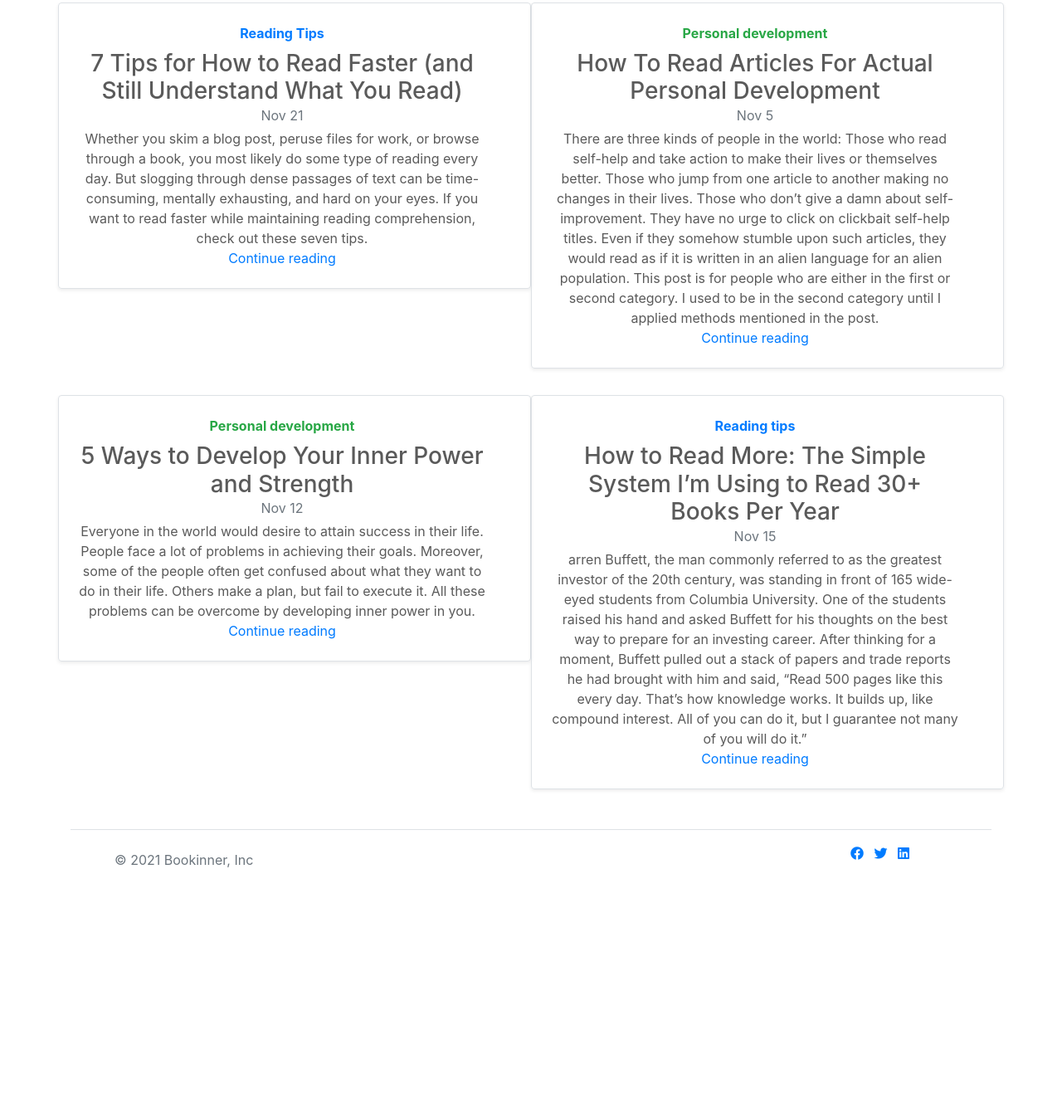
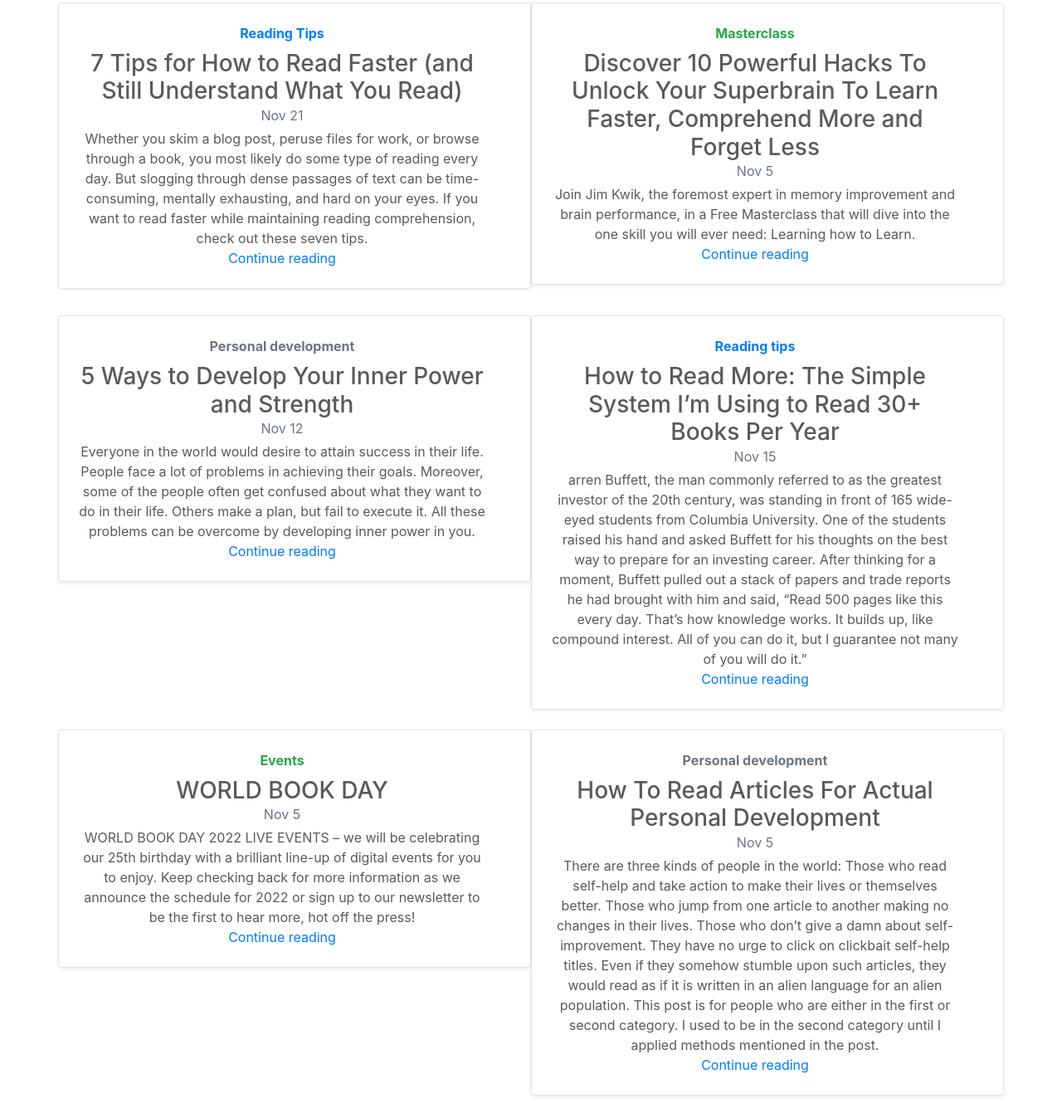
Before and after one commit to florencemezino/bookinner, a plain HTML site: page community.html in a window 1280 px wide. Shown: the part 1752-3099 px from the top of the page at 83% size. Before the commit the page ends 2896 px from the top, so only its background shows below. Drawn offline with nearby package versions, Linux system fonts and the light colour scheme; files that its build step writes are made by us from their sources.

Commit message:
Add requirements.txt and procfile , update content on blog from community page adding event and masterclass, include free ebook reward for user who registers

```diff
--- a/community.html
+++ b/community.html
@@ -166,15 +166,13 @@
   <div class="col-md-6">
     <div class="row g-0 border rounded overflow-hidden flex-md-row mb-4 shadow-sm h-md-250 position-relative">
       <div class="col p-4 d-flex flex-column position-static">
-        <strong class="d-inline-block mb-2 text-success">Personal development</strong>
-        <h3 class="mb-0">How To Read Articles For Actual Personal Development</h3>
+        <strong class="d-inline-block mb-2 text-success">Masterclass</strong>
+        <h3 class="mb-0">Discover 10 Powerful Hacks To Unlock Your Superbrain To Learn Faster, Comprehend More and Forget Less
+        </h3>
         <div class="mb-1 text-muted">Nov 5</div>
-        <p class="mb-auto text-alogn-left">There are three kinds of people in the world:
-          Those who read self-help and take action to make their lives or themselves better.
-          Those who jump from one article to another making no changes in their lives.
-          Those who don’t give a damn about self-improvement. They have no urge to click on clickbait self-help titles. Even if they somehow stumble upon such articles, they would read as if it is written in an alien language for an alien population.
-          This post is for people who are either in the first or second category. I used to be in the second category until I applied methods mentioned in the post.</p>
-        <a href="https://medium.com/the-mission/how-i-read-self-improvement-articles-for-real-personal-growth-without-wasting-my-time-d38d1cfffe14" class="stretched-link">Continue reading</a>
+        <p class="mb-auto text-alogn-left">Join Jim Kwik, the foremost expert in memory improvement and brain performance, in a Free Masterclass that will dive into the one skill you will ever need: Learning how to Learn.
+        </p>
+        <a href="https://www.mindvalley.com/superbrain/masterclass/ctl?utm_source=mvtalks_yt_description&utm_campaign=evergreen_sb" class="stretched-link">Continue reading</a>
       </div>
       <div class="col-auto d-none d-lg-block">
 
@@ -187,7 +185,7 @@
   <div class="col-md-6">
     <div class="row g-0 border rounded overflow-hidden flex-md-row mb-4 shadow-sm h-md-250 position-relative">
       <div class="col p-4 d-flex flex-column position-static">
-        <strong class="d-inline-block mb-2 text-success">Personal development</strong>
+        <strong class="d-inline-block mb-2 text-secondary">Personal development</strong>
         <h3 class="mb-0">5 Ways to Develop Your Inner Power and Strength</h3>
         <div class="mb-1 text-muted">Nov 12</div>
         <p class="card-text mb-auto">Everyone in the world would desire to attain success in their life. People face a lot of problems in achieving their goals. Moreover, some of the people often get confused about what they want to do in their life. Others make a plan, but fail to execute it. All these problems can be overcome by developing inner power in you.</p>
@@ -213,6 +211,40 @@
 
       </div>
     </div>
+  </div>
+  <div class="col-md-6">
+    <div class="row g-0 border rounded overflow-hidden flex-md-row mb-4 shadow-sm h-md-250 position-relative">
+      <div class="col p-4 d-flex flex-column position-static">
+        <strong class="d-inline-block mb-2 text-success">Events</strong>
+        <h3 class="mb-0">WORLD BOOK DAY</h3>
+        <div class="mb-1 text-muted">Nov 5</div>
+        <p class="mb-auto text-alogn-left">WORLD BOOK DAY 2022 LIVE EVENTS – we will be celebrating our 25th birthday with a brilliant line-up of digital events for you to enjoy. Keep checking back for more information as we announce the schedule for 2022 or sign up to our newsletter to be the first to hear more, hot off the press!</p>
+        <a href="https://www.worldbookday.com/events/" class="stretched-link">Continue reading</a>
+      </div>
+      <div class="col-auto d-none d-lg-block">
+
+      </div>
+    </div>
+
+  </div>
+  <div class="col-md-6">
+    <div class="row g-0 border rounded overflow-hidden flex-md-row mb-4 shadow-sm h-md-250 position-relative">
+      <div class="col p-4 d-flex flex-column position-static">
+        <strong class="d-inline-block mb-2 text-secondary">Personal development</strong>
+        <h3 class="mb-0">How To Read Articles For Actual Personal Development</h3>
+        <div class="mb-1 text-muted">Nov 5</div>
+        <p class="mb-auto text-alogn-left">There are three kinds of people in the world:
+          Those who read self-help and take action to make their lives or themselves better.
+          Those who jump from one article to another making no changes in their lives.
+          Those who don’t give a damn about self-improvement. They have no urge to click on clickbait self-help titles. Even if they somehow stumble upon such articles, they would read as if it is written in an alien language for an alien population.
+          This post is for people who are either in the first or second category. I used to be in the second category until I applied methods mentioned in the post.</p>
+        <a href="https://medium.com/the-mission/how-i-read-self-improvement-articles-for-real-personal-growth-without-wasting-my-time-d38d1cfffe14" class="stretched-link">Continue reading</a>
+      </div>
+      <div class="col-auto d-none d-lg-block">
+
+      </div>
+    </div>
+
   </div>
 </div>
 
```
Also changed, not shown: index.html (+2 -1 lines), requirements.txt (added), 1 other file.
